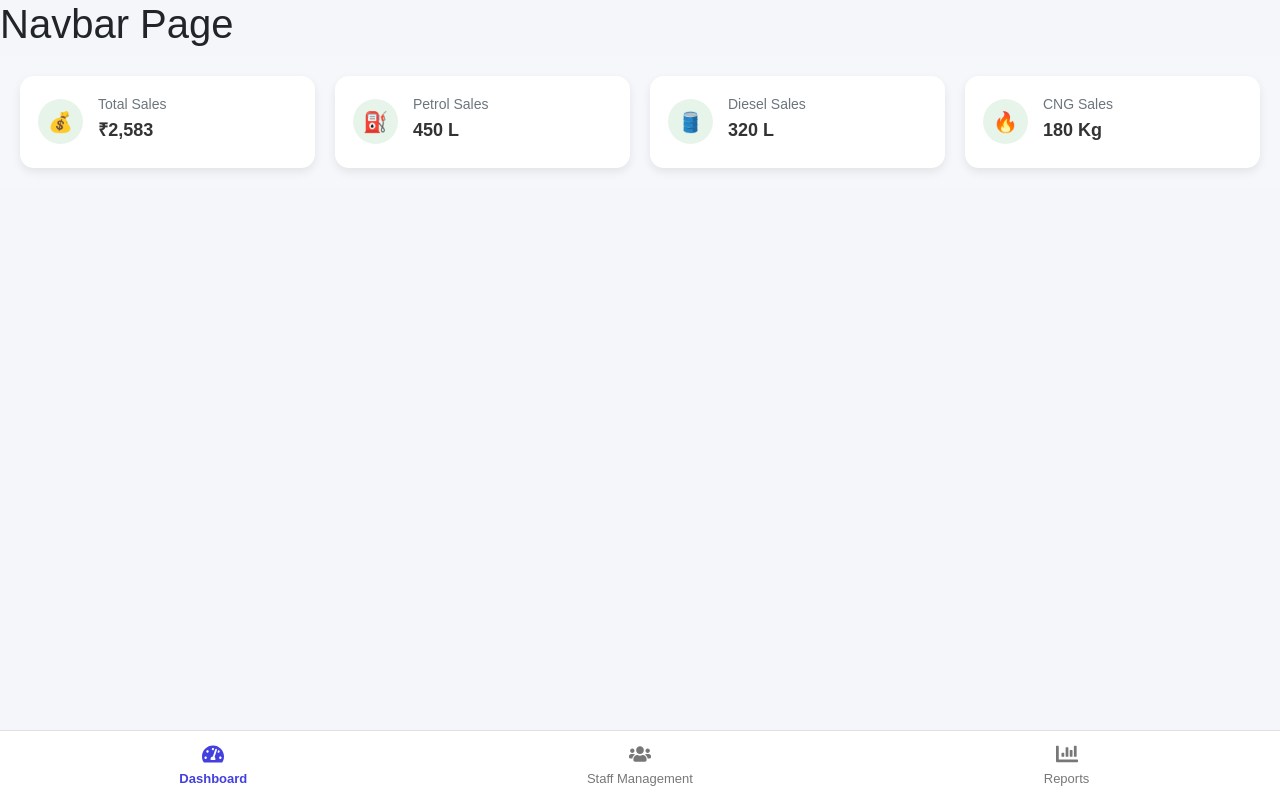
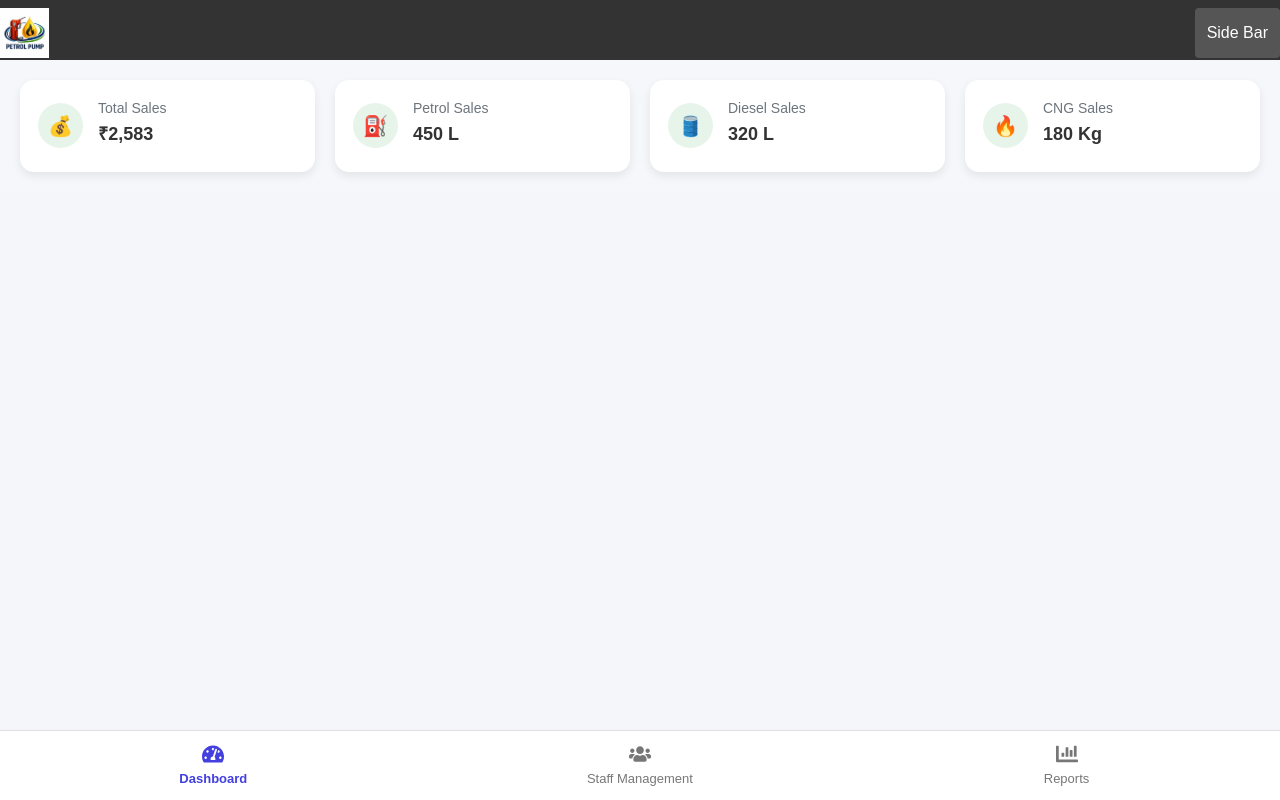
Before and after one commit to DnyaneshwarArgade/Petrol-Pump-Project, a React (Vite) app: page /dashboard in a window 1280 px wide. Built offline with nearby package versions, Linux system fonts and the light colour scheme.

Commit message:
first commit

```diff
--- /dev/null
+++ b/src/Components/Navbar.css
@@ -0,0 +1,158 @@
+/* * {
+  margin: 0;
+  padding: 0;
+  box-sizing: border-box;
+}
+
+.navbar {
+  width: 100%;
+  background-color: #0f172a;
+  padding: 15px 0;
+}
+
+.navbar-container {
+  width: 90%;
+  max-width: 1200px;
+  margin: auto;
+  display: flex;
+  align-items: center;
+  justify-content: space-between;
+}
+
+.nav-links {
+  list-style: none;
+  display: flex;
+  gap: 25px;
+}
+
+.nav-links li a {
+  color: #e5e7eb;
+  text-decoration: none;
+  font-size: 16px;
+  transition: color 0.3s ease;
+}
+
+.nav-links li a:hover {
+  color: #38bdf8;
+}
+
+.nav-btn {
+  background-color: #38bdf8;
+  border: none;
+  padding: 8px 18px;
+  border-radius: 5px;
+  font-size: 15px;
+  cursor: pointer;
+  transition: background 0.3s ease;
+}
+
+.nav-btn:hover {
+  background-color: #0ea5e9;
+}
+
+.logo img {
+  height: 50px;
+  width: auto;
+
+} */
+
+/* Navbar */
+/* Navbar */
+.navbar {
+  height: 60px;
+  background-color: #333;
+  color: #fff;
+  display: flex;
+  align-items: center;
+  padding: 0 20px;
+  position: fixed;
+  width: 100%;
+  z-index: 1100;
+}
+
+.navbar-container {
+  display: flex;
+  justify-content: space-between;
+  width: 100%;
+}
+
+.logo img {
+  height: 50px;
+  width: auto;
+}
+
+/* Button */
+.nav-btn {
+  background-color: #555;
+  color: #fff;
+  border: none;
+  padding: 8px 12px;
+  cursor: pointer;
+  border-radius: 4px;
+}
+
+.nav-btn:hover {
+  background-color: #777;
+}
+
+/* Sidebar */
+.sidebar {
+  position: fixed;
+  top: 0;
+  left: -250px; /* hidden by default */
+  width: 250px;
+  height: 100%;
+  background-color: #222;
+  color: #fff;
+  padding-top: 60px; /* push content below navbar */
+  transition: left 0.3s ease;
+  z-index: 1000;
+}
+
+.sidebar.open {
+  left: 0;
+}
+
+.sidebar ul {
+  list-style: none;
+  padding: 0;
+  margin: 0;
+}
+
+.sidebar ul li {
+  padding: 15px 20px;
+  cursor: pointer;
+}
+
+.sidebar ul li:hover {
+  background-color: #444;
+}
+
+/* Overlay */
+.overlay {
+  position: fixed;
+  top: 0;
+  left: 0;
+  width: 100%;
+  height: 100%;
+  background-color: rgba(0,0,0,0.5);
+  z-index: 999;
+}
+
+/* ------------------------- */
+/* Responsive for smaller screens */
+@media (max-width: 768px) {
+  .sidebar {
+    width: 100%;       /* Full width sidebar on mobile */
+    left: -100%;       /* Hidden initially */
+  }
+
+  .sidebar.open {
+    left: 0;           /* Slide in fully */
+  }
+
+  .nav-btn {
+    padding: 10px 15px;
+    font-size: 16px;
+  }
+}
--- a/src/Components/Navbar.jsx
+++ b/src/Components/Navbar.jsx
@@ -1,11 +1,69 @@
-import React from 'react';
+// import React from "react";
+// import "./Navbar.css";
+// import logo from "../assets/PumpIcon.jpeg";
 
-function Navbar()
-{
-    return(
-        <div>
-            <h1>Navbar Page</h1>
+// function Navbar() {
+//   return (
+//     <nav className="navbar">
+//       <div className="navbar-container">
+
+//         {/* Logo */}
+//         <div className="logo">
+//           <img src={logo} alt="Website Logo" />
+//         </div>
+
+//         {/* Button */}
+//         <button className="nav-btn">Side Bar</button>
+
+//       </div>
+//     </nav>
+//   );
+// }
+
+// export default Navbar;
+
+
+import React, { useState } from "react";
+import "./Navbar.css";
+import logo from "../assets/PumpIcon.jpeg";
+
+function Navbar() {
+  const [isSidebarOpen, setIsSidebarOpen] = useState(false);
+
+  const toggleSidebar = () => {
+    setIsSidebarOpen(!isSidebarOpen);
+  };
+
+  return (
+    <>
+      <nav className="navbar">
+        <div className="navbar-container">
+          {/* Logo */}
+          <div className="logo">
+            <img src={logo} alt="Website Logo" />
+          </div>
+
+          {/* Button */}
+          <button className="nav-btn" onClick={toggleSidebar}>
+            Side Bar
+          </button>
         </div>
-    )
+      </nav>
+
+      {/* Sidebar */}
+      <div className={`sidebar ${isSidebarOpen ? "open" : ""}`}>
+        <ul>
+          <li>Home</li>
+          <li>About</li>
+          <li>Services</li>
+          <li>Contact</li>
+        </ul>
+      </div>
+
+      {/* Overlay to close sidebar when clicking outside */}
+      {isSidebarOpen && <div className="overlay" onClick={toggleSidebar}></div>}
+    </>
+  );
 }
+
 export default Navbar;
```
